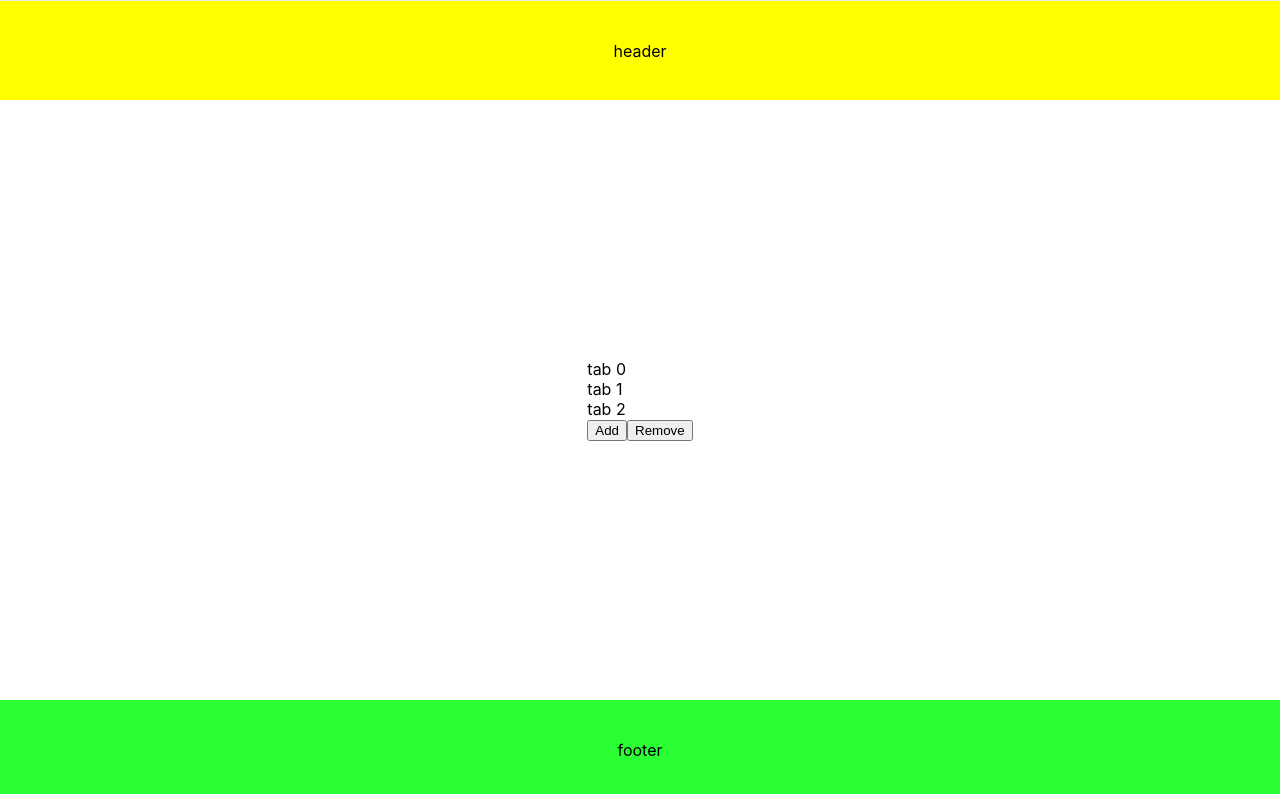
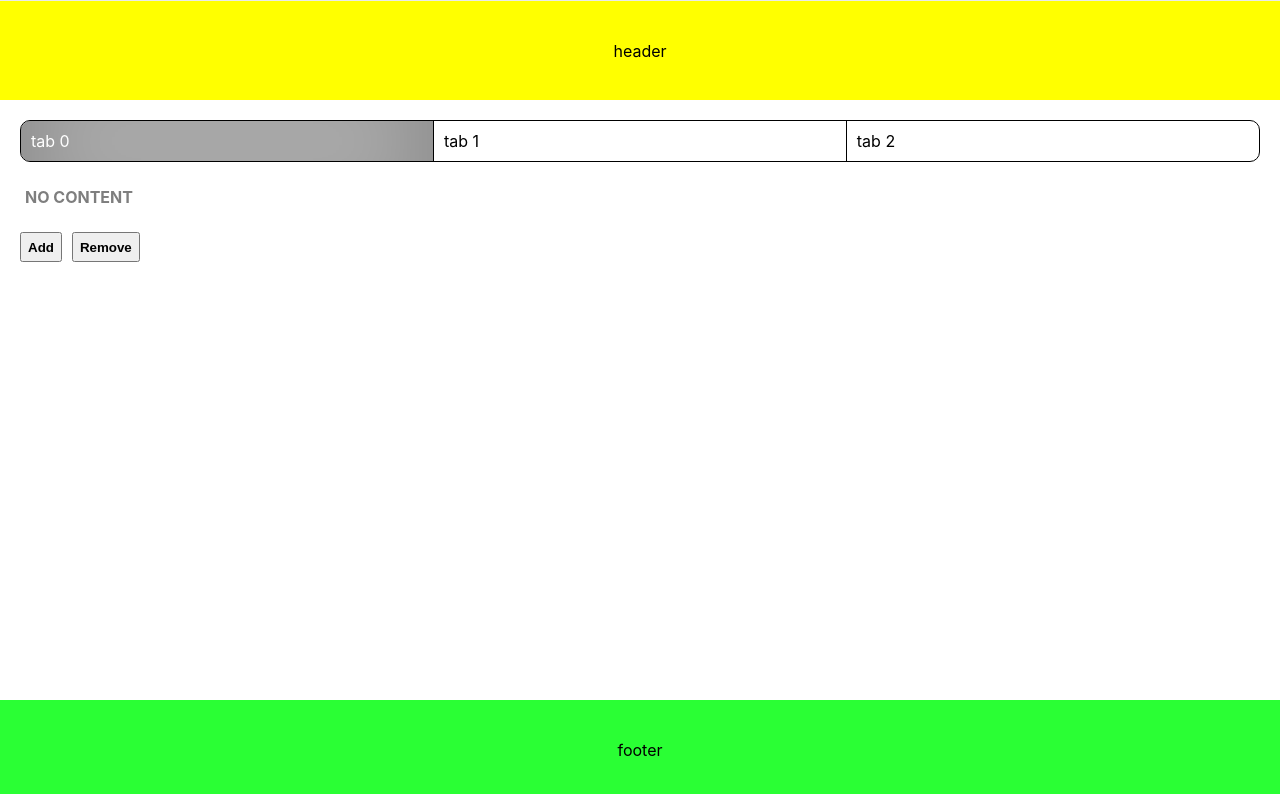
Before and after one commit to megarohas/test_tab_project, a Next.js app: page / in a window 1280 px wide. Shown: the top 794 px of the page. Built offline with nearby package versions, Linux system fonts and the light colour scheme.

Commit message:
some styles were added

```diff
--- a/components/app.js
+++ b/components/app.js
@@ -1,7 +1,7 @@
 import React from "react";
 
 import ListTabContent from "./list_tab_content";
-import TabWrapper from "./tab_wrapper.js";
+import TabWrapper from "./tab_wrapper";
 
 class App extends React.Component {
   constructor(props) {
@@ -34,9 +34,9 @@ class App extends React.Component {
 
   render() {
     return (
-      <div>
+      <React.Fragment>
         <TabWrapper tabs={this.state.tabs} />
-      </div>
+      </React.Fragment>
     );
   }
 }
--- a/components/list.js
+++ b/components/list.js
@@ -1,10 +1,16 @@
 import React from "react";
 
+import styles from "../styles/list.module.css";
+
 const List = ({ list }) => {
+  if (list.length == 0)
+    return <div className={styles.list_no_content}>NO CONTENT</div>;
   return (
-    <div>
+    <div className={styles.list_wrapper}>
       {list.map((item, index) => (
-        <div key={`renderListElement${index}`}>{item}</div>
+        <div className={styles.list_item} key={`renderListElement${index}`}>
+          {item}
+        </div>
       ))}
     </div>
   );
--- a/components/list_buttons.js
+++ b/components/list_buttons.js
@@ -2,11 +2,20 @@ import React from "react";
 
 import { debounce } from "../helpers/helpers";
 
+import styles from "../styles/list.module.css";
+
 const ListButtons = ({ add_action, remove_action }) => {
   return (
-    <div>
-      <button onClick={debounce(add_action, 5000)}>Add</button>
-      <button onClick={remove_action}>Remove</button>
+    <div className={styles.list_button_wrapper}>
+      <button
+        className={styles.list_button}
+        onClick={debounce(add_action, 5000)}
+      >
+        Add
+      </button>
+      <button className={styles.list_button} onClick={remove_action}>
+        Remove
+      </button>
     </div>
   );
 };
--- a/components/list_tab_content.js
+++ b/components/list_tab_content.js
@@ -11,6 +11,7 @@ class ListTabContent extends React.Component {
     this.handleAdd = this.handleAdd.bind(this);
     this.handleRemove = this.handleRemove.bind(this);
   }
+
   handleAdd() {
     this.setState({ list: [...this.state.list, getRandomString()] });
   }
@@ -21,13 +22,13 @@ class ListTabContent extends React.Component {
 
   render() {
     return (
-      <div>
+      <React.Fragment>
         <List list={this.state.list} />
         <ListButtons
           add_action={this.handleAdd}
           remove_action={this.handleRemove}
         />
-      </div>
+      </React.Fragment>
     );
   }
 }
--- a/components/tab_content.js
+++ b/components/tab_content.js
@@ -1,7 +1,7 @@
 import React from "react";
 
 const TabContent = ({ tab }) => {
-  return <div>{tab.content}</div>;
+  return <React.Fragment>{tab.content}</React.Fragment>;
 };
 
 export default TabContent;
--- a/components/tab_headers.js
+++ b/components/tab_headers.js
@@ -1,10 +1,17 @@
 import React from "react";
 
-const TabHeaders = ({ tabs, click_action }) => {
+import styles from "../styles/tab.module.css";
+
+const TabHeaders = ({ tabs, click_action, active_tab_id }) => {
   return (
-    <div>
+    <div className={styles.tab_headers_wrapper}>
       {tabs.map((tab) => (
         <div
+          className={
+            tab.id == active_tab_id
+              ? styles.tab_header_active
+              : styles.tab_header
+          }
           key={`renderTabHeadersElement${tab.id}`}
           onClick={() => click_action(tab.id)}
         >
--- a/components/tab_wrapper.js
+++ b/components/tab_wrapper.js
@@ -2,6 +2,8 @@ import React from "react";
 
 import TabContent from "./tab_content";
 import TabHeaders from "./tab_headers";
+
+import styles from "../styles/tab.module.css";
 
 class TabWrapper extends React.Component {
   constructor(props) {
@@ -20,12 +22,13 @@ class TabWrapper extends React.Component {
 
   render() {
     return (
-      <div>
+      <div className={styles.tab_wrapper_body}>
         <TabHeaders
           tabs={this.state.tabs}
           click_action={(id) => {
             this.setState({ active_tab_id: id });
           }}
+          active_tab_id={this.state.active_tab_id}
         />
         <TabContent tab={this.getActiveTab()} />
       </div>
--- a/pages/index.js
+++ b/pages/index.js
@@ -1,6 +1,6 @@
 import Head from "next/head";
 import App from "../components/app.js";
-import styles from "../styles/Home.module.css";
+import styles from "../styles/index.module.css";
 
 export default function Home() {
   return (
--- a/styles/Home.module.css
+++ b/styles/index.module.css
@@ -1,10 +1,4 @@
 .main {
-  padding: 5rem 0;
-  flex: 1;
-  display: flex;
-  flex-direction: column;
-  justify-content: center;
-  align-items: center;
   min-height: calc(100vh - 200px);
 }
 
--- /dev/null
+++ b/styles/list.module.css
@@ -0,0 +1,34 @@
+.list_button_wrapper {
+  padding: 10px 0px 10px 0px;
+}
+
+.list_button {
+  margin-right: 10px;
+  height: 30px;
+  cursor: pointer;
+  font-weight: bold;
+}
+
+.list_wrapper {
+  margin-bottom: 10px;
+}
+
+.list_item {
+  box-shadow: inset 0px 0px 100px rgba(0, 0, 0, 0.5);
+  padding: 5px;
+  font-weight: bold;
+  color: white;
+  border-radius: 10px;
+  margin-bottom: 10px;
+}
+.list_no_content {
+  padding: 5px;
+  font-weight: bold;
+  color: black;
+  opacity: 0.5;
+  margin-bottom: 10px;
+}
+
+.list_item:last-child {
+  margin-bottom: none;
+}
--- /dev/null
+++ b/styles/tab.module.css
@@ -0,0 +1,33 @@
+.tab_headers_wrapper {
+  width: 100%;
+  display: flex;
+  align-items: center;
+  justify-content: space-evenly;
+  border-radius: 10px;
+  overflow: hidden;
+  margin-bottom: 20px;
+  border: 1px solid black;
+}
+
+.tab_header,
+.tab_header_active {
+  width: 100%;
+  cursor: pointer;
+  padding: 10px;
+  border-right: 1px solid black;
+}
+
+.tab_header:hover,
+.tab_header_active {
+  box-shadow: inset 0px 0px 100px rgba(0, 0, 0, 0.5);
+  color: white;
+}
+.tab_header:last-child {
+  border: none;
+}
+
+.tab_wrapper_body {
+  width: 100%;
+  padding: 20px;
+  /* background-color: pink; */
+}
```
